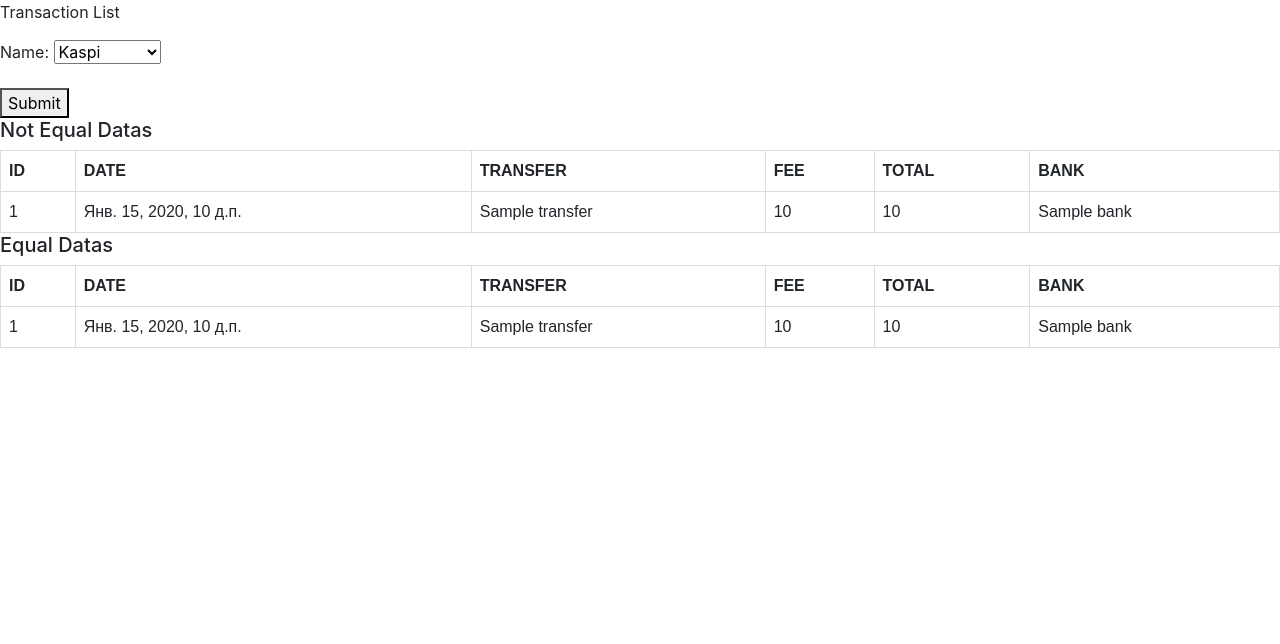
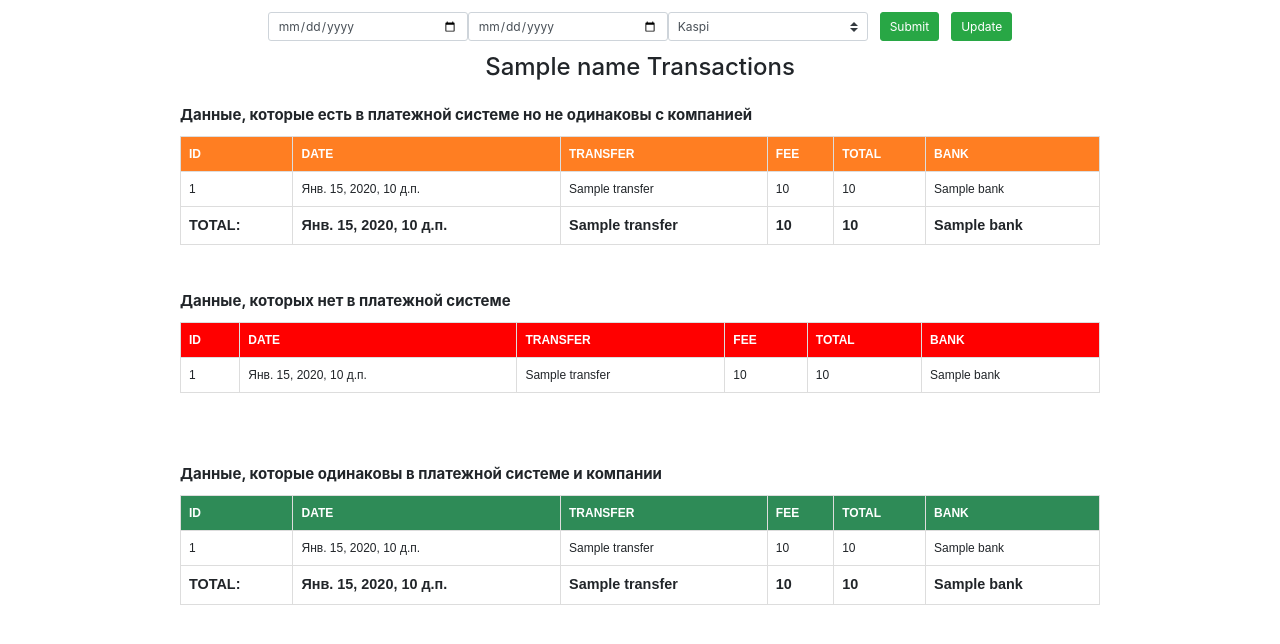
Before and after one commit to AssylzhanZharzhanov/choco, a Django app: template templates/project/transaction_list.html in a window 1280 px wide. Shown: the top 644 px of the page. Run offline with Django 3.2, Linux system fonts and the light colour scheme; the template is opened without the code that fills it: values that come from a table or form of the project are taken from there, most other values are stand-ins (such as "Sample title", 1, 10 or a date in 2020); some libraries are stand-ins or nearby versions.

Commit message:
'updated front-end'

```diff
--- a/templates/project/transaction_list.html
+++ b/templates/project/transaction_list.html
@@ -8,37 +8,83 @@
 <script src="https://stackpath.bootstrapcdn.com/bootstrap/4.1.3/js/bootstrap.min.js" integrity="sha384-ChfqqxuZUCnJSK3+MXmPNIyE6ZbWh2IMqE241rYiqJxyMiZ6OW/JmZQ5stwEULTy" crossorigin="anonymous"></script>
 
 <style>
+    body, html {
+        font-size: 12px;
+    }
     table {
         font-family: arial, sans-serif;
         border-collapse: collapse;
         width: 100%;
+        margin: 1rem 0;
     }
     td, th {
     border: 1px solid #dddddd;
     text-align: left;
     padding: 8px;
     }
-    tr:nth-child(even) {
+    {% comment %}tr:nth-child(even) {
     background-color: #dddddd;
+    }{% endcomment %}
+    h1{
+        font-size: 2rem;
     }
+    h5 {
+        font-weight: bold;
+    }
+
+    .notequal-thead {
+        background-color: #ff7e22;
+
+    }
+    .notfound-thead {
+        background-color: red;
+
+    }
+    .equal-thead {
+        background-color: seagreen;
+
+    }
+    table th {
+        color: #fff;
+    }
+    .notequal-thead,.notequal,.equal {
+        margin:1rem 0;
+    }
+    table .total td {
+        font-weight: bold;
+        font-size: 1.2rem;
+    }
+
 </style>
 
 <body>
-    <p> Transaction List </p>
+    <p class="text-center"> </p>
 
     <div class="select2-container">
-        <form method='post'>
+        <form method='post' class="d-flex justify-content-center">
             {% csrf_token %}
-             {{ form.as_p }}
-{#            <input type="text" name="name">#}
-            <button type="submit">Submit</button>
+{#             {{ form.as_p }}#}
+            <input class="form-control input-cal" type="date" id="example-date-input" name="start_date" style= 'width:200px'>
+            <input class="form-control input-cal" type="date" id="example-date-input" name ="end_date" style= 'width:200px'>
+            <select name ="name" class="custom-select" id="inputGroupSelect04" style="width:200px">
+                        <option value ="Kaspi">Kaspi</option>
+                        <option value ="Processing">Processing</option>
+                        <option value ="Tourism">Tourism</option>
+                        <option value ="Kazkom">Kazkom</option>
+            </select>
+            <button type="submit" class="btn btn-success ml-3 btn-1" name = "submit" value="search">Submit</button>
+            <button type="submit" class="btn btn-success ml-3 btn-1" name = "submit" value="update">Update</button>
         </form>
     </div>
-{#    <h1>{{ name }}</h1>#}
+
+    <h1 class="text-center my-3"> {{ name }} Transactions</h1>
+    <div class="container">
+        <div class="row">
+            <div class="col-md-10 mx-auto">
                 <div class = "notequal" >
-    <h5 style="align-content: center"> Not Equal Datas </h5>
+                    <h5> Данные, которые есть в платежной системе но не одинаковы с компанией </h5>
                     <table>
-        <thead>
+                        <thead class="notequal-thead">
                         <th> ID </th>
                         <th> DATE </th>
                         <th> TRANSFER </th>
@@ -56,13 +102,46 @@
                         <td> {{ i.bank }}</td>
                         </tr>
                         {%  endfor %}
+                        <tr class="total">
+                            <td> TOTAL: </td>
+                            <td> {{ notequal_total.date }}</td>
+                            <td> {{ notequal_total.transfer }}</td>
+                            <td> {{ notequal_total.fee }}</td>
+                            <td> {{ notequal_total.total }}</td>
+                            <td> {{ notequal_total.bank }}</td>
+                        </tr>
+
                     </table>
                     </div>
 
-    <div class = "equal" >
-    <h5 style="align-content: center"> Equal Datas </h5>
+                <div class = "notfound"  style="padding-top: 35px">
+                <h5> Данные, которых нет в платежной системе </h5>
                 <table>
-        <thead>
+                    <thead class="notfound-thead">
+                    <th> ID </th>
+                    <th> DATE </th>
+                    <th> TRANSFER </th>
+                    <th> FEE </th>
+                    <th> TOTAL </th>
+                    <th> BANK </th>
+                    </thead>
+                    {% for i in notfound %}
+                    <tr>
+                    <td> {{ i.id }}</td>
+                    <td> {{ i.date }}</td>
+                    <td> {{ i.transfer }}</td>
+                    <td> {{ i.fee }}</td>
+                    <td> {{ i.total }}</td>
+                    <td> {{ i.bank }}</td>
+                    </tr>
+                    {%  endfor %}
+                </table>
+                </div>
+
+                <div class = "equal"  style="padding-top: 60px" >
+                <h5> Данные, которые одинаковы в платежной системе и компании  </h5>
+                <table>
+                    <thead class="equal-thead">
                     <th> ID </th>
                     <th> DATE </th>
                     <th> TRANSFER </th>
@@ -80,10 +159,39 @@
                     <td> {{ i.bank }}</td>
                     </tr>
                     {%  endfor %}
+                     <tr class="total">
+                        <td> TOTAL: </td>
+                        <td> {{ equal_total.date }}</td>
+                        <td> {{ equal_total.transfer }}</td>
+                        <td> {{ equal_total.fee }}</td>
+                        <td> {{ equal_total.total }}</td>
+                        <td> {{ equal_total.bank }}</td>
+                    </tr>
                 </table>
                 </div>
 
+            </div>
+        </div>
+    </div>
 
+    <script
+			  src="https://code.jquery.com/jquery-3.3.1.min.js"
+			  integrity="sha256-FgpCb/KJQlLNfOu91ta32o/NMZxltwRo8QtmkMRdAu8="
+			  crossorigin="anonymous">
+    </script>
+    <script>
+        $(document).ready(function(){
+           $('.btn-1').click(function() {
+                var empty = false;
+                $.each($('.input-cal'),function() {
+                    if($(this).val() == '') {
+                       empty = true;
+                   }
+                });
+            return !empty;
+           });
+        });
+    </script>
 </body>
 
 </html>
```
Also changed, not shown: project/models.py (+7 -3 lines), project/views.py (+94 -121 lines), db.sqlite3. Lines whose indentation alone changed are shown as unchanged.
